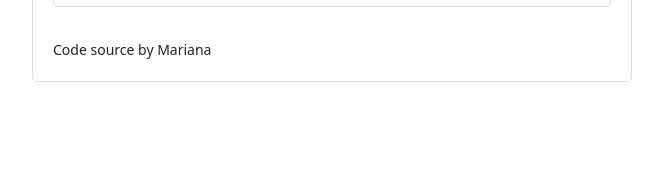
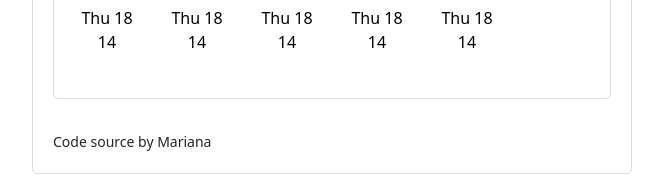
Before and after one commit to MarianaPisco/Vanilla-Weather-Project, a plain HTML site: page index.html in a window 1280 px wide. Shown: the part 299-475 px from the top of the page, without its empty margins (308-971 px from the left). Drawn offline with nearby package versions, Linux system fonts and the light colour scheme.

Commit message:
forecast html/css

```diff
--- a/index.html
+++ b/index.html
@@ -66,6 +66,55 @@
               </ul>
             </div>
           </div>
+          <div class="weather-forecast">
+            <div class="row">
+              <div class="col-2">
+                <div class="weather-forecast-date">
+                  Thu
+                  <span class="weather-forecast-max">18</span>
+                  <span class="weather-forecast-min">14</span>
+                </div>
+                <img src="" alt="" width="36" />
+                <div class="weather-forecast-temperatures"></div>
+              </div>
+              <div class="col-2">
+                <div class="weather-forecast-date">
+                  Thu
+                  <span class="weather-forecast-max">18</span>
+                  <span class="weather-forecast-min">14</span>
+                </div>
+                <img src="" alt="" width="36" />
+                <div class="weather-forecast-temperatures"></div>
+              </div>
+              <div class="col-2">
+                <div class="weather-forecast-date">
+                  Thu
+                  <span class="weather-forecast-max">18</span>
+                  <span class="weather-forecast-min">14</span>
+                </div>
+                <img src="" alt="" width="36" />
+                <div class="weather-forecast-temperatures"></div>
+              </div>
+              <div class="col-2">
+                <div class="weather-forecast-date">
+                  Thu
+                  <span class="weather-forecast-max">18</span>
+                  <span class="weather-forecast-min">14</span>
+                </div>
+                <img src="" alt="" width="36" />
+                <div class="weather-forecast-temperatures"></div>
+              </div>
+              <div class="col-2">
+                <div class="weather-forecast-date">
+                  Thu
+                  <span class="weather-forecast-max">18</span>
+                  <span class="weather-forecast-min">14</span>
+                </div>
+                <img src="" alt="" width="36" />
+                <div class="weather-forecast-temperatures"></div>
+              </div>
+            </div>
+          </div>
         </div>
         <small>Code source by Mariana</small>
       </div>
--- a/styles.css
+++ b/styles.css
@@ -66,3 +66,21 @@ li::first-letter {
 .weather-temperature .active:hover {
   text-decoration: none;
 }
+
+.weather-forecast {
+  margin-top: 20px;
+  text-align: center;
+}
+
+.weather-forecast-date {
+  font-size: 16px;
+  color: #000;
+}
+
+.weather-forecast-temperatures {
+  font-size: 13px;
+}
+
+.weather-forecast-temperature-min {
+  opacity: 0.5;
+}
```
